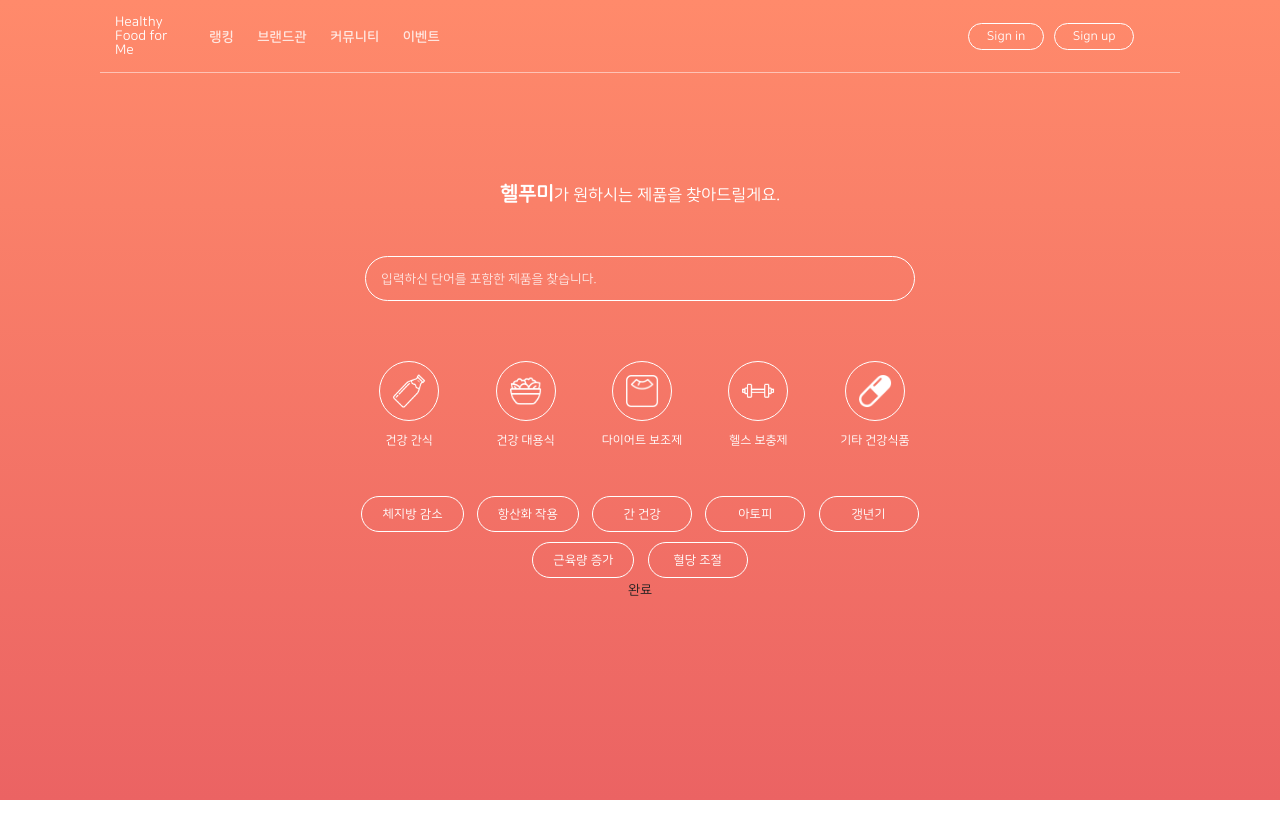
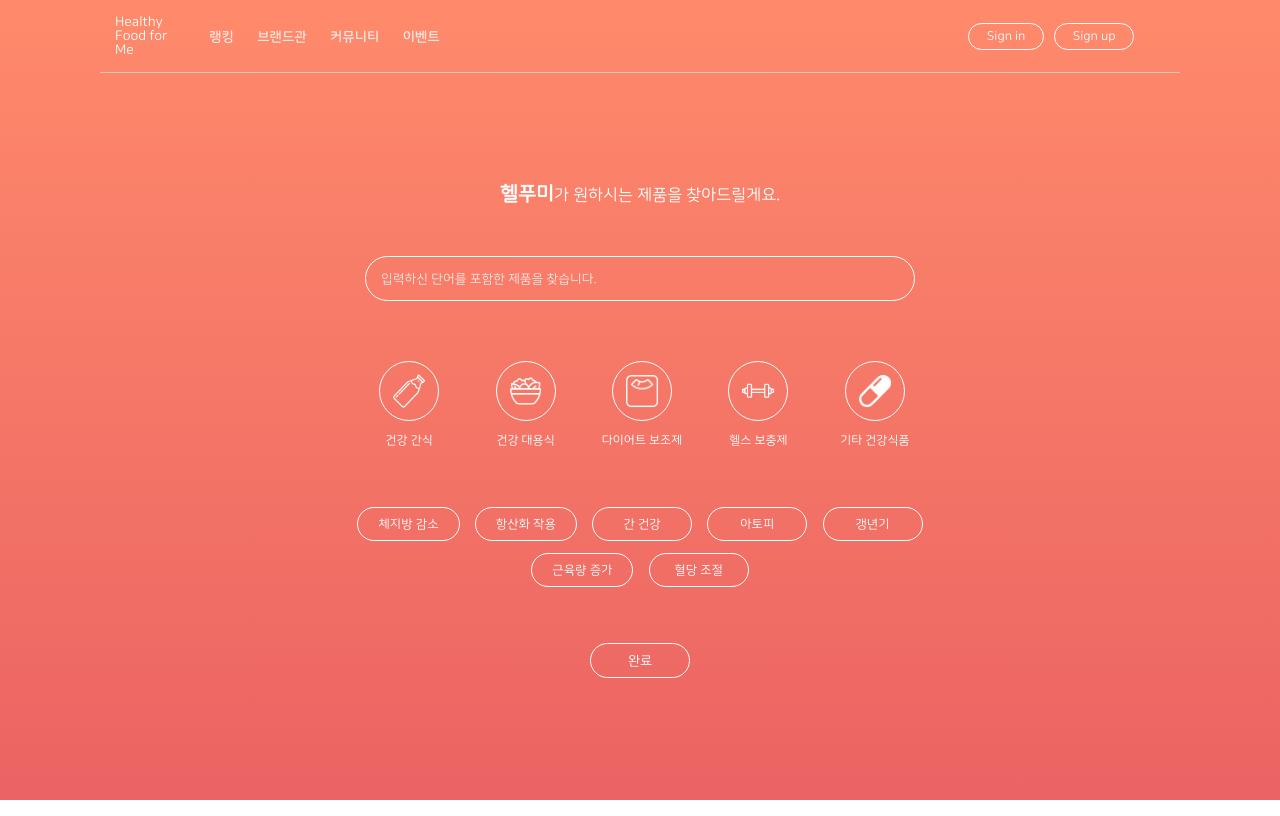
Before and after one commit to supercheeks/W-healthy-food-for-me, a PHP site: page /page/header.html in a window 1280 px wide. Run offline with PHP 8.4, Linux system fonts and the light colour scheme.

Commit message:
update header.html, index.css

```diff
--- a/css/index.css
+++ b/css/index.css
@@ -32,6 +32,8 @@ section > .contents > .category > ul > li > div:hover { background: white;}
 section > .contents > .category > ul > li > div:hover > img:last-child { opacity: 1;}
 section > .contents > .price { }
 section > .contents > .tag > ul { text-align: center; }
-section > .contents > .tag > ul { text-align: center; padding-top: 30px;}
-section > .contents > .tag > ul > li { min-width: 100px; width: auto; display: inline-block; border: 1px solid white; padding: 10px 20px; color: white; border-radius: 40px; margin: 5px; }
-section > .contents > .tag> ul > li:hover { color: #ff7b7b; background: white; transition: all .3s; }
+section > .contents > .tag > ul { text-align: center; padding-top: 40px;}
+section > .contents > .tag > ul > li { min-width: 100px; width: auto; display: inline-block; border: 1px solid white; padding: 9px 20px; color: white; border-radius: 40px; margin: 6px; }
+section > .contents > .tag > ul > li:hover { color: #ff7b7b; background: white; transition: all .3s; }
+section > .contents > div:last-child { width: 100px; height: 35px; border: 1px solid white; color: white; margin: auto; margin-top: 50px; border-radius: 50px; line-height: 35px; }
+section > .contents > div:last-child:hover { background: white; color: #ff7b7b; transition: all .3s}
--- a/page/header.html
+++ b/page/header.html
@@ -94,7 +94,7 @@
                         <li>혈당 조절</li>
                     </ul>
                 </div>
-                <div id="finish">완료</div>
+                <div>완료</div>
             </div>
         </section>
     </div>
```
